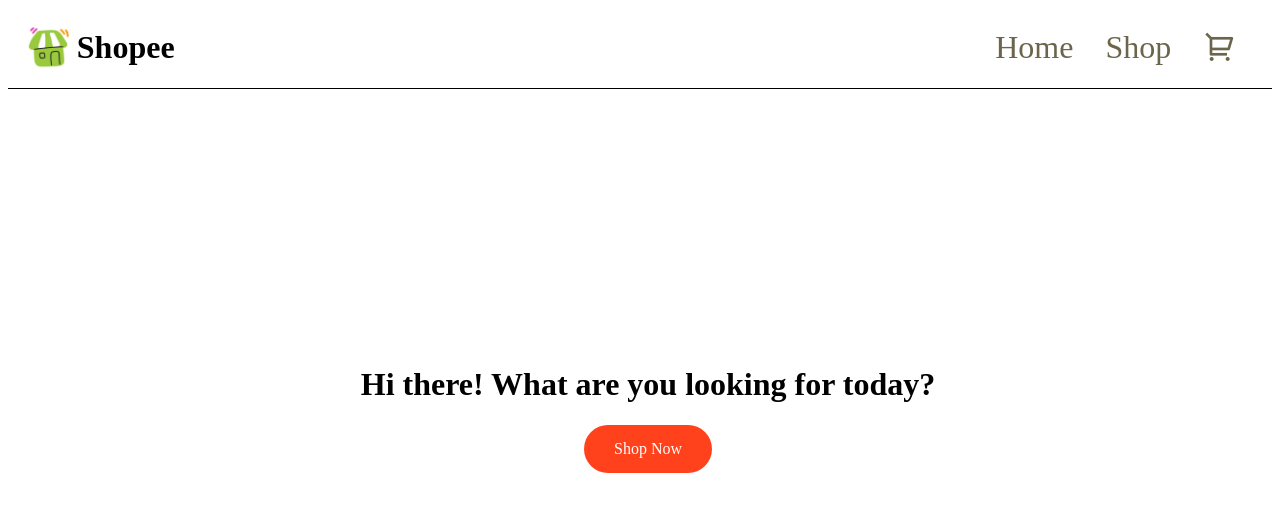
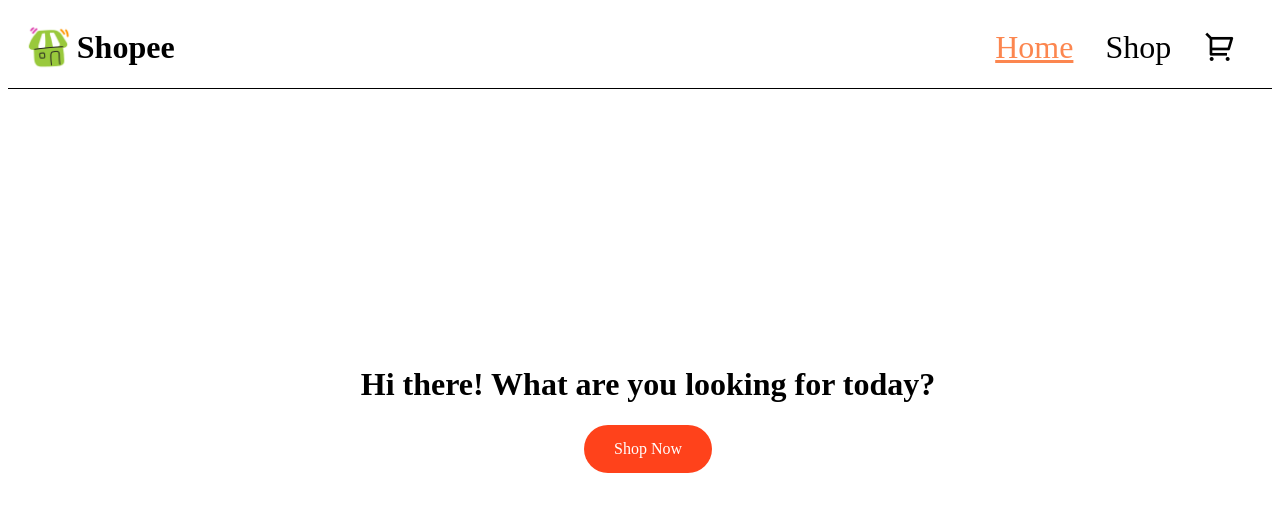
Before and after one commit to nguyensieu-gmer/shopping-cart, a React (Vite) app: page /home in a window 1280 px wide. In both pictures the pointer is over the link "Home". Shown: the top 512 px of the page. Built offline with nearby package versions, Linux system fonts and the light colour scheme.

Commit message:
change link's color

```diff
--- a/src/nav-bar/NavBar.module.css
+++ b/src/nav-bar/NavBar.module.css
@@ -13,7 +13,12 @@
 
 .link {
   text-decoration: none;
-  color: #6b654b;
+  color: black;
+}
+
+.link:hover {
+  text-decoration: underline;
+  color: #fc864f;
 }
 
 .links {
```
